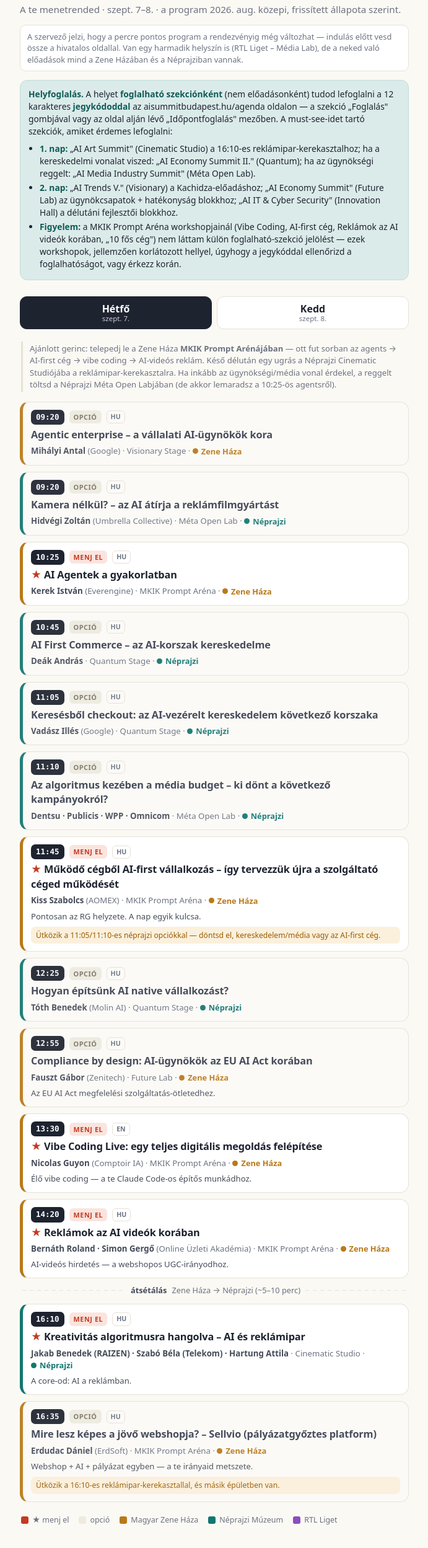
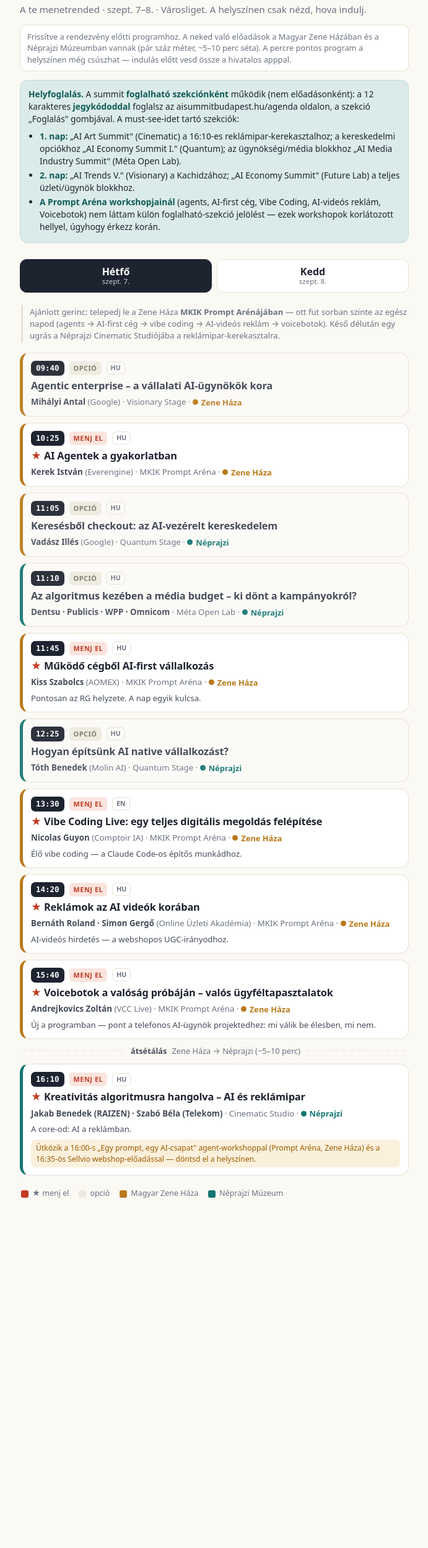
Before and after one commit to bajuszjozsef-jokka/aisummit, a plain HTML site: page Index.html in a window 1280 px wide. Shown: the part 57-2554 px from the top of the page at 62% size, without its empty margins (294-985 px from the left). After the commit the page ends 2052 px from the top, so only its background shows below. Drawn offline with Linux system fonts and the light colour scheme.

Commit message:
Update event schedule and content in Index.html

```diff
--- a/Index.html
+++ b/Index.html
@@ -3,14 +3,11 @@
 <head>
 <meta charset="utf-8">
 <meta name="viewport" content="width=device-width, initial-scale=1">
-<title>AI Summit Budapest 2026 — a te menetrended (frissítve)</title>
+<title>AI Summit Budapest 2026 — a te menetrended</title>
 <style>
   :root{
-    --paper:#FBF9F4; --card:#FFFFFF; --ink:#1E2330; --muted:#6B7280;
-    --line:#E7E2D6;
-    --mzh:#B9791A; --mzh-tint:#F7EBD3;   /* Magyar Zene Háza */
-    --nm:#137672; --nm-tint:#DBEBE9;      /* Néprajzi Múzeum */
-    --rtl:#8A4FBE;                         /* RTL Liget */
+    --paper:#FBF9F4; --card:#FFFFFF; --ink:#1E2330; --muted:#6B7280; --line:#E7E2D6;
+    --mzh:#B9791A; --mzh-tint:#F7EBD3; --nm:#137672; --nm-tint:#DBEBE9;
     --star:#C23B22; --radius:14px;
   }
   *{box-sizing:border-box}
@@ -19,33 +16,25 @@
   .wrap{max-width:660px;margin:0 auto;padding:22px 16px 60px}
   header h1{font-size:1.5rem;font-weight:800;letter-spacing:-0.02em;margin:0 0 4px}
   header .job{color:var(--muted);font-size:.95rem;margin:0 0 14px}
-  .note{font-size:.8rem;color:var(--muted);background:#fff;border:1px solid var(--line);
-    border-radius:10px;padding:9px 11px;margin:0 0 14px}
-  .resv{font-size:.86rem;background:var(--nm-tint);border:1px solid #BFDDD9;border-radius:12px;
-    padding:12px 13px;margin:0 0 18px}
+  .note{font-size:.8rem;color:var(--muted);background:#fff;border:1px solid var(--line);border-radius:10px;padding:9px 11px;margin:0 0 14px}
+  .resv{font-size:.86rem;background:var(--nm-tint);border:1px solid #BFDDD9;border-radius:12px;padding:12px 13px;margin:0 0 18px}
   .resv b{color:#0F5B57}
   .resv ul{margin:8px 0 0;padding-left:18px}
   .resv li{margin:3px 0}
-  .tabs{position:sticky;top:0;z-index:5;display:flex;gap:8px;background:var(--paper);
-    padding:8px 0 10px;margin:0 0 6px}
-  .tab{flex:1;appearance:none;cursor:pointer;font:inherit;font-weight:700;padding:10px 8px;
-    border-radius:11px;border:1px solid var(--line);background:#fff;color:var(--ink);line-height:1.15}
+  .tabs{position:sticky;top:0;z-index:5;display:flex;gap:8px;background:var(--paper);padding:8px 0 10px;margin:0 0 6px}
+  .tab{flex:1;appearance:none;cursor:pointer;font:inherit;font-weight:700;padding:10px 8px;border-radius:11px;border:1px solid var(--line);background:#fff;color:var(--ink);line-height:1.15}
   .tab small{display:block;font-weight:500;font-size:.72rem;color:var(--muted)}
   .tab[aria-selected="true"]{background:var(--ink);color:#fff;border-color:var(--ink)}
   .tab[aria-selected="true"] small{color:#C9CDD6}
   .tab:focus-visible{outline:3px solid #9AA3B2;outline-offset:2px}
-  .route{font-size:.82rem;color:var(--muted);border-left:3px solid var(--line);
-    padding:2px 0 2px 11px;margin:10px 2px 16px}
+  .route{font-size:.82rem;color:var(--muted);border-left:3px solid var(--line);padding:2px 0 2px 11px;margin:10px 2px 16px}
   .day{display:none} .day.active{display:block}
-  .talk{position:relative;background:var(--card);border:1px solid var(--line);
-    border-left:5px solid var(--line);border-radius:var(--radius);padding:12px 13px;margin:0 0 10px}
+  .talk{position:relative;background:var(--card);border:1px solid var(--line);border-left:5px solid var(--line);border-radius:var(--radius);padding:12px 13px;margin:0 0 10px}
   .talk.mzh{border-left-color:var(--mzh)} .talk.nm{border-left-color:var(--nm)}
-  .talk.rtl{border-left-color:var(--rtl)}
   .talk.opt{background:#FCFBF8;opacity:.93}
   .talk.opt .title{font-weight:600;color:#3A4150}
   .row1{display:flex;align-items:center;gap:8px;flex-wrap:wrap;margin-bottom:5px}
-  .time{font-family:ui-monospace,SFMono-Regular,Menlo,Consolas,monospace;font-size:.78rem;
-    font-weight:600;background:var(--ink);color:#fff;padding:3px 8px;border-radius:7px;white-space:nowrap}
+  .time{font-family:ui-monospace,SFMono-Regular,Menlo,Consolas,monospace;font-size:.78rem;font-weight:600;background:var(--ink);color:#fff;padding:3px 8px;border-radius:7px;white-space:nowrap}
   .tag{font-size:.68rem;font-weight:700;text-transform:uppercase;letter-spacing:.05em;padding:3px 7px;border-radius:6px}
   .tag.must{background:#FBE4DE;color:var(--star)} .tag.opt{background:#EEEAE0;color:#7A7466}
   .lang{font-size:.66rem;font-weight:700;color:var(--muted);border:1px solid var(--line);padding:2px 6px;border-radius:6px}
@@ -56,7 +45,6 @@
   .dot{width:9px;height:9px;border-radius:50%;display:inline-block}
   .venue.mzh{color:var(--mzh)} .venue.mzh .dot{background:var(--mzh)}
   .venue.nm{color:var(--nm)} .venue.nm .dot{background:var(--nm)}
-  .venue.rtl{color:var(--rtl)} .venue.rtl .dot{background:var(--rtl)}
   .why{font-size:.82rem;color:#454C59;margin-top:6px}
   .clash{font-size:.76rem;color:#9A5B00;background:#FBF0DC;border-radius:7px;padding:5px 8px;margin-top:7px}
   .walk{display:flex;align-items:center;gap:8px;font-size:.8rem;color:var(--muted);margin:2px 0 12px;padding-left:4px}
@@ -71,17 +59,17 @@
 <div class="wrap">
   <header>
     <h1>AI Summit Budapest 2026</h1>
-    <p class="job">A te menetrended · szept. 7–8. · a program 2026. aug. közepi, frissített állapota szerint.</p>
+    <p class="job">A te menetrended · szept. 7–8. · Városliget. A helyszínen csak nézd, hova indulj.</p>
   </header>
 
-  <p class="note">A szervező jelzi, hogy a percre pontos program a rendezvényig még változhat — indulás előtt vesd össze a hivatalos oldallal. Van egy harmadik helyszín is (RTL Liget – Média Lab), de a neked való előadások mind a Zene Házában és a Néprajziban vannak.</p>
+  <p class="note">Frissítve a rendezvény előtti programhoz. A neked való előadások a Magyar Zene Házában és a Néprajzi Múzeumban vannak (pár száz méter, ~5–10 perc séta). A percre pontos program a helyszínen még csúszhat — indulás előtt vesd össze a hivatalos apppal.</p>
 
   <div class="resv">
-    <b>Helyfoglalás.</b> A helyet <b>foglalható szekciónként</b> (nem előadásonként) tudod lefoglalni a 12 karakteres <b>jegykódoddal</b> az aisummitbudapest.hu/agenda oldalon — a szekció „Foglalás" gombjával vagy az oldal alján lévő „Időpontfoglalás" mezőben. A must-see-idet tartó szekciók, amiket érdemes lefoglalni:
+    <b>Helyfoglalás.</b> A summit <b>foglalható szekciónként</b> működik (nem előadásonként): a 12 karakteres <b>jegykódoddal</b> foglalsz az aisummitbudapest.hu/agenda oldalon, a szekció „Foglalás" gombjával. A must-see-idet tartó szekciók:
     <ul>
-      <li><b>1. nap:</b> „AI Art Summit" (Cinematic Studio) a 16:10-es reklámipar-kerekasztalhoz; ha a kereskedelmi vonalat viszed: „AI Economy Summit II." (Quantum); ha az ügynökségi reggelt: „AI Media Industry Summit" (Méta Open Lab).</li>
-      <li><b>2. nap:</b> „AI Trends V." (Visionary) a Kachidza-előadáshoz; „AI Economy Summit" (Future Lab) az ügynökcsapatok + hatékonyság blokkhoz; „AI IT &amp; Cyber Security" (Innovation Hall) a délutáni fejlesztői blokkhoz.</li>
-      <li><b>Figyelem:</b> a MKIK Prompt Aréna workshopjainál (Vibe Coding, AI-first cég, Reklámok az AI videók korában, „10 fős cég") nem láttam külön foglalható-szekció jelölést — ezek workshopok, jellemzően korlátozott hellyel, úgyhogy a jegykóddal ellenőrizd a foglalhatóságot, vagy érkezz korán.</li>
+      <li><b>1. nap:</b> „AI Art Summit" (Cinematic) a 16:10-es reklámipar-kerekasztalhoz; a kereskedelmi opciókhoz „AI Economy Summit I." (Quantum); az ügynökségi/média blokkhoz „AI Media Industry Summit" (Méta Open Lab).</li>
+      <li><b>2. nap:</b> „AI Trends V." (Visionary) a Kachidzához; „AI Economy Summit" (Future Lab) a teljes üzleti/ügynök blokkhoz.</li>
+      <li><b>A Prompt Aréna workshopjainál</b> (agents, AI-first cég, Vibe Coding, AI-videós reklám, Voicebotok) nem láttam külön foglalható-szekció jelölést — ezek workshopok korlátozott hellyel, úgyhogy érkezz korán.</li>
     </ul>
   </div>
 
@@ -92,18 +80,12 @@
 
   <!-- ===== NAP 1 ===== -->
   <section class="day active" id="day1" role="tabpanel" aria-labelledby="tab1">
-    <p class="route">Ajánlott gerinc: telepedj le a Zene Háza <b>MKIK Prompt Arénájában</b> — ott fut sorban az agents → AI-first cég → vibe coding → AI-videós reklám. Késő délután egy ugrás a Néprajzi Cinematic Studiójába a reklámipar-kerekasztalra. Ha inkább az ügynökségi/média vonal érdekel, a reggelt töltsd a Néprajzi Méta Open Labjában (de akkor lemaradsz a 10:25-ös agentsről).</p>
+    <p class="route">Ajánlott gerinc: telepedj le a Zene Háza <b>MKIK Prompt Arénájában</b> — ott fut sorban szinte az egész napod (agents → AI-first cég → vibe coding → AI-videós reklám → voicebotok). Késő délután egy ugrás a Néprajzi Cinematic Studiójába a reklámipar-kerekasztalra.</p>
 
     <div class="talk mzh opt">
-      <div class="row1"><span class="time">09:20</span><span class="tag opt">opció</span><span class="lang">HU</span></div>
+      <div class="row1"><span class="time">09:40</span><span class="tag opt">opció</span><span class="lang">HU</span></div>
       <div class="title">Agentic enterprise – a vállalati AI-ügynökök kora</div>
       <div class="meta"><span class="who">Mihályi Antal</span> (Google) · Visionary Stage · <span class="venue mzh"><span class="dot"></span>Zene Háza</span></div>
-    </div>
-
-    <div class="talk nm opt">
-      <div class="row1"><span class="time">09:20</span><span class="tag opt">opció</span><span class="lang">HU</span></div>
-      <div class="title">Kamera nélkül? – az AI átírja a reklámfilmgyártást</div>
-      <div class="meta"><span class="who">Hidvégi Zoltán</span> (Umbrella Collective) · Méta Open Lab · <span class="venue nm"><span class="dot"></span>Néprajzi</span></div>
     </div>
 
     <div class="talk mzh">
@@ -112,30 +94,23 @@
       <div class="meta"><span class="who">Kerek István</span> (Everengine) · MKIK Prompt Aréna · <span class="venue mzh"><span class="dot"></span>Zene Háza</span></div>
     </div>
 
-    <div class="talk nm opt">
-      <div class="row1"><span class="time">10:45</span><span class="tag opt">opció</span><span class="lang">HU</span></div>
-      <div class="title">AI First Commerce – az AI-korszak kereskedelme</div>
-      <div class="meta"><span class="who">Deák András</span> · Quantum Stage · <span class="venue nm"><span class="dot"></span>Néprajzi</span></div>
-    </div>
-
-    <div class="talk nm opt">
+    <div class="talk mzh opt">
       <div class="row1"><span class="time">11:05</span><span class="tag opt">opció</span><span class="lang">HU</span></div>
-      <div class="title">Keresésből checkout: az AI-vezérelt kereskedelem következő korszaka</div>
+      <div class="title">Keresésből checkout: az AI-vezérelt kereskedelem</div>
       <div class="meta"><span class="who">Vadász Illés</span> (Google) · Quantum Stage · <span class="venue nm"><span class="dot"></span>Néprajzi</span></div>
     </div>
 
     <div class="talk nm opt">
       <div class="row1"><span class="time">11:10</span><span class="tag opt">opció</span><span class="lang">HU</span></div>
-      <div class="title">Az algoritmus kezében a média budget – ki dönt a következő kampányokról?</div>
+      <div class="title">Az algoritmus kezében a média budget – ki dönt a kampányokról?</div>
       <div class="meta"><span class="who">Dentsu · Publicis · WPP · Omnicom</span> · Méta Open Lab · <span class="venue nm"><span class="dot"></span>Néprajzi</span></div>
     </div>
 
     <div class="talk mzh">
       <div class="row1"><span class="time">11:45</span><span class="tag must">menj el</span><span class="lang">HU</span></div>
-      <div class="title"><span class="star">★</span> Működő cégből AI-first vállalkozás – így tervezzük újra a szolgáltató céged működését</div>
+      <div class="title"><span class="star">★</span> Működő cégből AI-first vállalkozás</div>
       <div class="meta"><span class="who">Kiss Szabolcs</span> (AOMEX) · MKIK Prompt Aréna · <span class="venue mzh"><span class="dot"></span>Zene Háza</span></div>
       <div class="why">Pontosan az RG helyzete. A nap egyik kulcsa.</div>
-      <div class="clash">Ütközik a 11:05/11:10-es néprajzi opciókkal — döntsd el, kereskedelem/média vagy az AI-first cég.</div>
     </div>
 
     <div class="talk nm opt">
@@ -144,18 +119,11 @@
       <div class="meta"><span class="who">Tóth Benedek</span> (Molin AI) · Quantum Stage · <span class="venue nm"><span class="dot"></span>Néprajzi</span></div>
     </div>
 
-    <div class="talk mzh opt">
-      <div class="row1"><span class="time">12:55</span><span class="tag opt">opció</span><span class="lang">HU</span></div>
-      <div class="title">Compliance by design: AI-ügynökök az EU AI Act korában</div>
-      <div class="meta"><span class="who">Fauszt Gábor</span> (Zenitech) · Future Lab · <span class="venue mzh"><span class="dot"></span>Zene Háza</span></div>
-      <div class="why">Az EU AI Act megfelelési szolgáltatás-ötletedhez.</div>
-    </div>
-
     <div class="talk mzh">
       <div class="row1"><span class="time">13:30</span><span class="tag must">menj el</span><span class="lang">EN</span></div>
       <div class="title"><span class="star">★</span> Vibe Coding Live: egy teljes digitális megoldás felépítése</div>
       <div class="meta"><span class="who">Nicolas Guyon</span> (Comptoir IA) · MKIK Prompt Aréna · <span class="venue mzh"><span class="dot"></span>Zene Háza</span></div>
-      <div class="why">Élő vibe coding — a te Claude Code-os építős munkádhoz.</div>
+      <div class="why">Élő vibe coding — a Claude Code-os építős munkádhoz.</div>
     </div>
 
     <div class="talk mzh">
@@ -165,39 +133,34 @@
       <div class="why">AI-videós hirdetés — a webshopos UGC-irányodhoz.</div>
     </div>
 
+    <div class="talk mzh">
+      <div class="row1"><span class="time">15:40</span><span class="tag must">menj el</span><span class="lang">HU</span></div>
+      <div class="title"><span class="star">★</span> Voicebotok a valóság próbáján – valós ügyféltapasztalatok</div>
+      <div class="meta"><span class="who">Andrejkovics Zoltán</span> (VCC Live) · MKIK Prompt Aréna · <span class="venue mzh"><span class="dot"></span>Zene Háza</span></div>
+      <div class="why">Új a programban — pont a telefonos AI-ügynök projektedhez: mi válik be élesben, mi nem.</div>
+    </div>
+
     <div class="walk"><span class="ln"></span><b>átsétálás</b> Zene Háza → Néprajzi (~5–10 perc)<span class="ln"></span></div>
 
     <div class="talk nm">
       <div class="row1"><span class="time">16:10</span><span class="tag must">menj el</span><span class="lang">HU</span></div>
       <div class="title"><span class="star">★</span> Kreativitás algoritmusra hangolva – AI és reklámipar</div>
-      <div class="meta"><span class="who">Jakab Benedek (RAIZEN) · Szabó Béla (Telekom) · Hartung Attila</span> · Cinematic Studio · <span class="venue nm"><span class="dot"></span>Néprajzi</span></div>
+      <div class="meta"><span class="who">Jakab Benedek (RAIZEN) · Szabó Béla (Telekom)</span> · Cinematic Studio · <span class="venue nm"><span class="dot"></span>Néprajzi</span></div>
       <div class="why">A core-od: AI a reklámban.</div>
-    </div>
-
-    <div class="talk mzh opt">
-      <div class="row1"><span class="time">16:35</span><span class="tag opt">opció</span><span class="lang">HU</span></div>
-      <div class="title">Mire lesz képes a jövő webshopja? – Sellvio (pályázatgyőztes platform)</div>
-      <div class="meta"><span class="who">Erdudac Dániel</span> (ErdSoft) · MKIK Prompt Aréna · <span class="venue mzh"><span class="dot"></span>Zene Háza</span></div>
-      <div class="why">Webshop + AI + pályázat egyben — a te irányaid metszete.</div>
-      <div class="clash">Ütközik a 16:10-es reklámipar-kerekasztallal, és másik épületben van.</div>
+      <div class="clash">Ütközik a 16:00-s „Egy prompt, egy AI-csapat" agent-workshoppal (Prompt Aréna, Zene Háza) és a 16:35-ös Sellvio webshop-előadással — döntsd el a helyszínen.</div>
     </div>
   </section>
 
   <!-- ===== NAP 2 ===== -->
   <section class="day" id="day2" role="tabpanel" aria-labelledby="tab2">
-    <p class="route">Délelőtt–kora délután a Zene Házában (Kachidza → ügynökcsapatok → „10 fős cég"), majd ebéd után ugorj át a Néprajzi <b>Innovation Halljába</b> a délutáni AI-fejlesztői blokkra (Kódváltás → agentic coding → Magyar LLM), ami egy teremben, egymás után fut. Ha inkább élő vibecodingot néznél a Prompt Arénában, azt a fejlesztői blokkért cserébe kapod.</p>
-
-    <div class="talk mzh opt">
-      <div class="row1"><span class="time">09:40</span><span class="tag opt">opció</span><span class="lang">HU</span></div>
-      <div class="title">Kabáthoz a gombot – 6+1 módszer a munkahelyi feladatok AI-támogatott megoldására</div>
-      <div class="meta"><span class="who">Budaházy Szabolcs</span> (AR Works) · MKIK Prompt Aréna · <span class="venue mzh"><span class="dot"></span>Zene Háza</span></div>
-    </div>
+    <p class="route">A második napon a neked való, megerősített program a Zene Házában van: reggel a Visionary Stage (Kachidza), utána a <b>Future Lab „AI Economy Summit"</b> — egy komplett AI-üzleti/ügynök blokk egyetlen teremben. Minimális gyaloglás. (Lásd lent: a Prompt Aréna és a néprajzi termek 2. napi részét ezúttal nem tudtam újra leellenőrizni.)</p>
 
     <div class="talk mzh">
       <div class="row1"><span class="time">10:00</span><span class="tag must">menj el</span><span class="lang">EN</span></div>
       <div class="title"><span class="star">★</span> Globális AI-startup a nulláról – gyakorlati tanulságok kkv-knak</div>
       <div class="meta"><span class="who">Kevin Kachidza</span> (Sarafin AI) · MBH Bank Visionary Stage · <span class="venue mzh"><span class="dot"></span>Zene Háza</span></div>
       <div class="why">A „termékké gyúrjuk az AI-t" tézisedhez.</div>
+      <div class="clash">Vele egy időben a Future Labben: „AI-forradalom vagy hype? Mi hoz eredményt a kkv-knak?" kerekasztal — szintén jó, de a Kachidza konkrétabb.</div>
     </div>
 
     <div class="talk mzh opt">
@@ -214,44 +177,35 @@
     </div>
 
     <div class="talk mzh opt">
+      <div class="row1"><span class="time">11:35</span><span class="tag opt">opció</span><span class="lang">HU</span></div>
+      <div class="title">Agentic AI a piloton túl: hogyan kerüljük el a korai bevezetés hibáit?</div>
+      <div class="meta"><span class="who">Dalos-Kovács Gabriella</span> · Visionary Stage · <span class="venue mzh"><span class="dot"></span>Zene Háza</span></div>
+      <div class="why">A pilotos gondolkodásodhoz (voice agent).</div>
+    </div>
+
+    <div class="talk mzh opt">
       <div class="row1"><span class="time">12:15</span><span class="tag opt">opció</span><span class="lang">HU</span></div>
       <div class="title">A chatbotoktól az agentekig: az AI következő üzleti korszaka</div>
       <div class="meta"><span class="who">Bíró Pál</span> (Google Hungary) · Visionary Stage · <span class="venue mzh"><span class="dot"></span>Zene Háza</span></div>
     </div>
 
-    <div class="talk mzh">
-      <div class="row1"><span class="time">12:40</span><span class="tag must">menj el</span><span class="lang">HU</span></div>
-      <div class="title"><span class="star">★</span> A 10 fős cég, ami 100 fősnek látszik: AI-agentek a gyakorlatban</div>
-      <div class="meta"><span class="who">Drobinoha Ádám</span> (Adroit Group) · MKIK Prompt Aréna · <span class="venue mzh"><span class="dot"></span>Zene Háza</span></div>
-      <div class="why">Kis csapat + AI-agentek — pont a ti méretetek.</div>
+    <div class="talk mzh opt">
+      <div class="row1"><span class="time">12:20</span><span class="tag opt">opció</span><span class="lang">HU</span></div>
+      <div class="title">AI hype helyett hatékonyság</div>
+      <div class="meta"><span class="who">Nagy Balázs Norbert</span> (NBN AI) · Future Lab · <span class="venue mzh"><span class="dot"></span>Zene Háza</span></div>
     </div>
 
     <div class="talk mzh opt">
-      <div class="row1"><span class="time">13:00</span><span class="tag opt">opció</span><span class="lang">HU</span></div>
-      <div class="title">Hogyan növessz AI agyat a cégednek (AI Second brain)</div>
-      <div class="meta"><span class="who">Bernáth Roland</span> · Future Lab · <span class="venue mzh"><span class="dot"></span>Zene Háza</span></div>
+      <div class="row1"><span class="time">12:40</span><span class="tag opt">opció</span><span class="lang">HU</span></div>
+      <div class="title">Transzformációs sztorik az AI-korszakból</div>
+      <div class="meta"><span class="who">Laczkó Gábor</span> (Stylers Group) · Future Lab · <span class="venue mzh"><span class="dot"></span>Zene Háza</span></div>
     </div>
 
-    <div class="walk"><span class="ln"></span><b>átsétálás</b> Zene Háza → Néprajzi (~5–10 perc)<span class="ln"></span></div>
-
-    <div class="talk nm">
-      <div class="row1"><span class="time">14:25</span><span class="tag must">menj el</span><span class="lang">HU</span></div>
-      <div class="title"><span class="star">★</span> Kódváltás: a szoftverfejlesztés lett az AI első üzleti sikere</div>
-      <div class="meta"><span class="who">Jóföldi Endre</span> (Precognox) · Innovation Hall · <span class="venue nm"><span class="dot"></span>Néprajzi</span></div>
-      <div class="clash">Ütközik a 14:00-s Prompt Aréna vibecodinggal (W. Szabó Péter, SAP) — az a Zene Házában van.</div>
-    </div>
-
-    <div class="talk mzh opt">
-      <div class="row1"><span class="time">15:20</span><span class="tag opt">opció</span><span class="lang">HU</span></div>
-      <div class="title">Élő Vibe Coding: üzleti problémától a működő alkalmazásig</div>
-      <div class="meta"><span class="who">Boncz Bálint · Gáll Szabolcs</span> (AppForge) · MKIK Prompt Aréna · <span class="venue mzh"><span class="dot"></span>Zene Háza</span></div>
-      <div class="clash">Ütközik a 15:55-ös agentic coding előadással (Néprajzi) — válaszd, melyik épület.</div>
-    </div>
-
-    <div class="talk nm">
-      <div class="row1"><span class="time">15:55</span><span class="tag must">menj el</span><span class="lang">HU</span></div>
-      <div class="title"><span class="star">★</span> AI-fejlesztés az ügynökvezérelt kódolási forradalomban</div>
-      <div class="meta"><span class="who">Takács Árpád</span> (AUMOVIO) · Innovation Hall · <span class="venue nm"><span class="dot"></span>Néprajzi</span></div>
+    <div class="talk mzh">
+      <div class="row1"><span class="time">13:00</span><span class="tag must">menj el</span><span class="lang">HU</span></div>
+      <div class="title"><span class="star">★</span> Hogyan növessz AI agyat a cégednek (AI Second brain)</div>
+      <div class="meta"><span class="who">Bernáth Roland</span> (Online Üzleti Akadémia) · Future Lab · <span class="venue mzh"><span class="dot"></span>Zene Háza</span></div>
+      <div class="why">Céges tudásbázis + AI — az Időnyerőhöz rokon téma.</div>
     </div>
 
     <div class="talk mzh opt">
@@ -260,11 +214,10 @@
       <div class="meta"><span class="who">Mérő Alex</span> (Capmarketing) · Visionary Stage · <span class="venue mzh"><span class="dot"></span>Zene Háza</span></div>
     </div>
 
-    <div class="talk nm">
-      <div class="row1"><span class="time">17:05</span><span class="tag must">menj el</span><span class="lang">HU</span></div>
-      <div class="title"><span class="star">★</span> Magyar LLM-fejlesztések</div>
-      <div class="meta"><span class="who">Ligeti-Nagy Noémi</span> (ELTE Nyelvtudományi Kutatóközpont) · Innovation Hall · <span class="venue nm"><span class="dot"></span>Néprajzi</span></div>
-      <div class="why">Kulcs a magyar nyelvű hangügynök kérdésedhez.</div>
+    <div class="talk nm opt">
+      <div class="row1"><span class="time">?</span><span class="tag opt">ellenőrizd</span><span class="lang">—</span></div>
+      <div class="title">Prompt Aréna workshopok + Néprajzi termek (2. nap)</div>
+      <div class="meta">Ezt a részt a mostani lekérésben nem tudtam újra megerősíteni. Ha élő vibe-coding workshopot vagy a Magyar LLM-előadást keresed, nézd meg a hivatalos appban a 2. napi Prompt Arénát és az Innovation Hallt.</div>
     </div>
   </section>
 
@@ -273,7 +226,6 @@
     <span><span class="sw" style="background:#EEEAE0"></span>opció</span>
     <span><span class="sw" style="background:var(--mzh)"></span>Magyar Zene Háza</span>
     <span><span class="sw" style="background:var(--nm)"></span>Néprajzi Múzeum</span>
-    <span><span class="sw" style="background:var(--rtl)"></span>RTL Liget</span>
   </div>
 </div>
 
```
